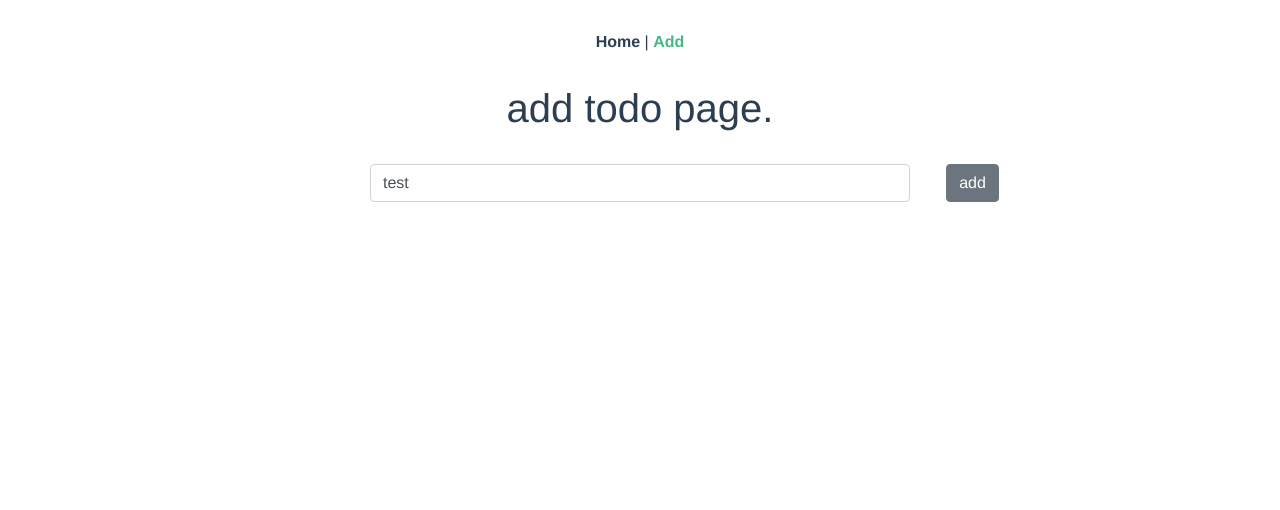
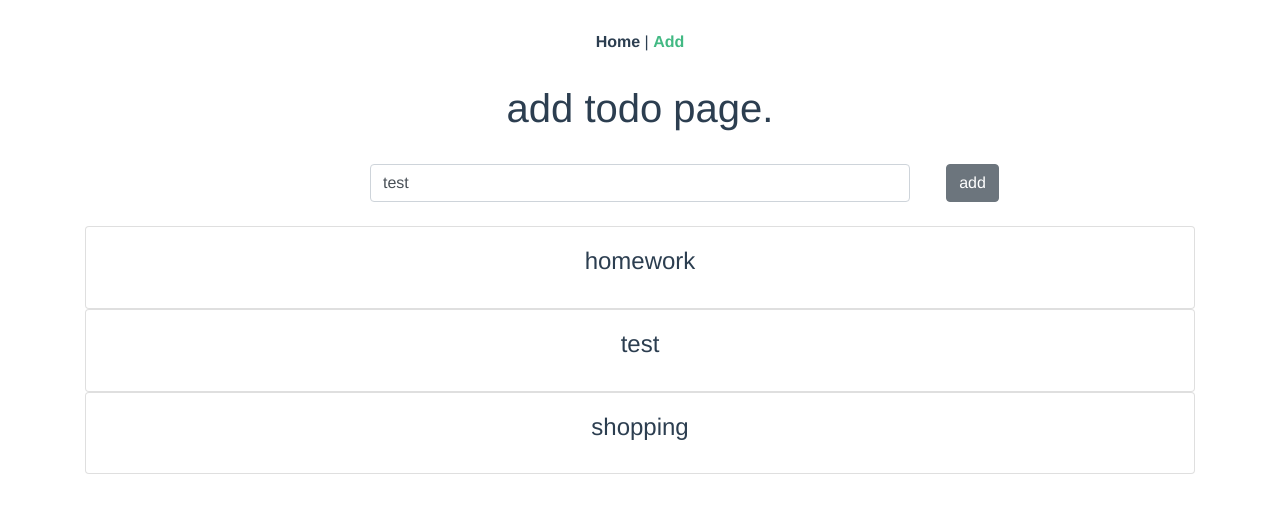
Before and after one commit to igsr5/vue-todo, a Vue app: page /add in a window 1280 px wide. Shown: the top 510 px of the page. Built offline with nearby package versions, Linux system fonts and the light colour scheme.

Commit message:
show tasks

```diff
--- a/src/views/Add.vue
+++ b/src/views/Add.vue
@@ -11,7 +11,10 @@
     </b-col>
     </b-row>
     </b-form-group>
-
+    <div class="mt-4">
+    <b-card v-for="(task, key) in tasks" :key='key' :title="task.name">
+    </b-card>
+    </div>
   </div>
 </template>
 
```
